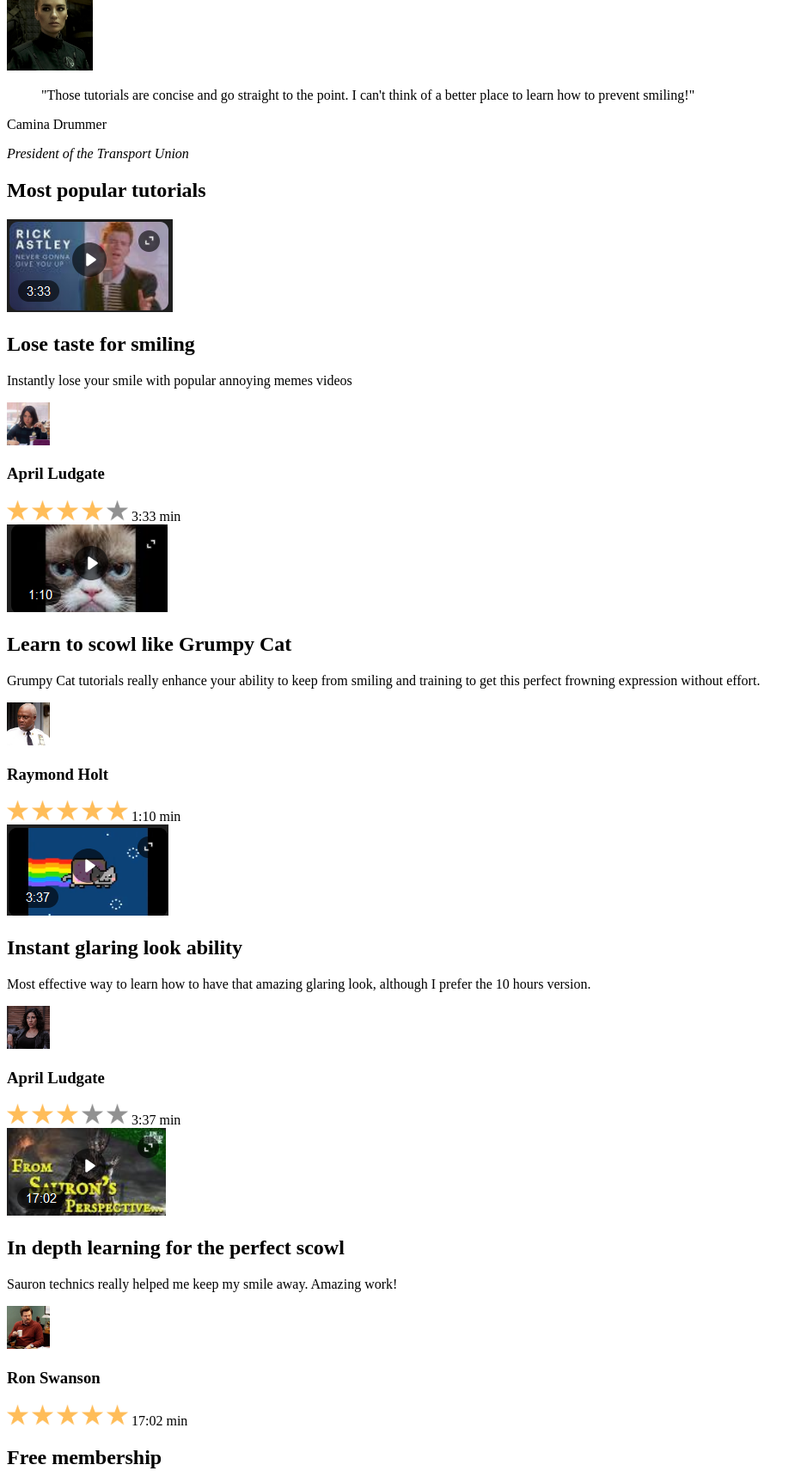
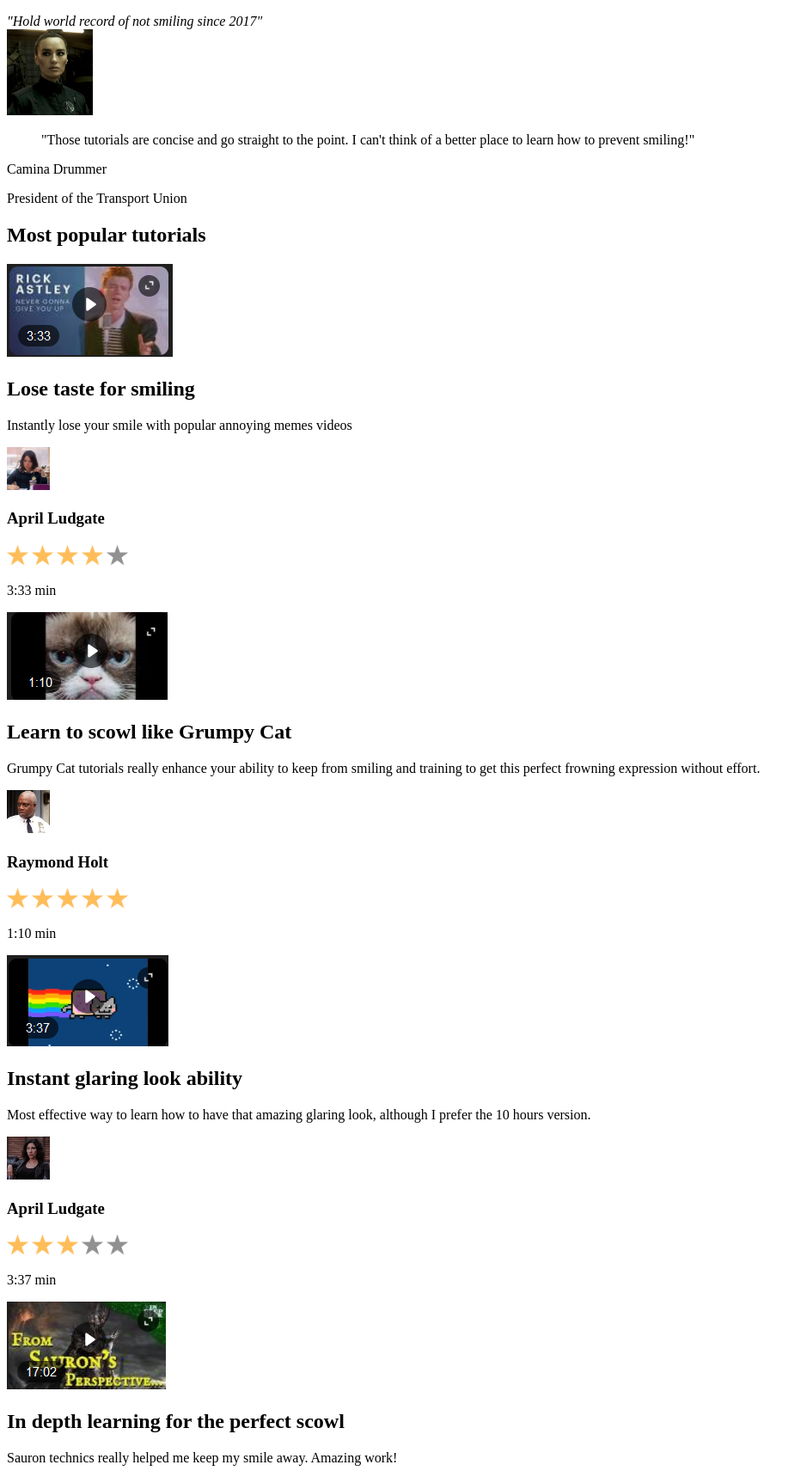
Before and after one commit to Julieed-971/holbertonschool-web-development, a plain HTML site: page html_advanced/index.html in a window 1280 px wide. Shown: the part 970-2688 px from the top of the page at 86% size, without its empty margins (0-939 px from the left). Drawn offline with Linux system fonts and the light colour scheme.

Commit message:
Fixed missing div and paragraphs

```diff
--- a/html_advanced/index.html
+++ b/html_advanced/index.html
@@ -7,20 +7,22 @@
 </head>
 <body>
 	<header>
+		<div>
 		<a href="https://github.com/Julieed-971">
 			<img src="../images/logo.png" width="250px">
 		</a>
+		</div>
+		<div>
 		<a href="https://cs50.harvard.edu/x/2024/">Courses</a>
 		<a href="https://draelent.itch.io/firefrenzy">Pricing</a>
 		<a href="https://www.fondationdurien.org/?q=langue&r=0">Login</a>
+	</div>
 	</header>
 	<main>
 		<section>
 			<div>
 			<h1>Get schooled</h1>
-				FROWN
-				SCOWL
-				GLARE
+				<p>FROWN SCOWL GLARE</p>
 			<button>REGISTER NOW!</button>
 		</div>
 		<div>
@@ -50,15 +52,20 @@
 		</div>
 		</section>
 		<section>
+			<div>
 			<img src="../images/Drummer.jpg" width="100px">
+			</div>
+			<div>
 			<blockquote>
 				"Those tutorials are concise and go straight to the point. I can't think of a better place to learn how to prevent smiling!"
 			</blockquote>
 			<p>Camina Drummer</p>
-			<em>President of the Transport Union</em>
+			<p>President of the Transport Union</p>
+		</div>
 		</section>
 		<section>
 			<h1>Most popular tutorials</h1>
+			<div>
 				<div>
 					<img src="../images/rickroll.png">
 					<h2>Lose taste for smiling</h2>
@@ -73,7 +80,7 @@
 						<img src="../images/gold_star.png" width="25px">
 						<img src="../images/gold_star.png" width="25px">
 						<img src="../images/grey_star.png" width="25px">
-					3:33 min
+						<p>3:33 min</p>
 					</div>
 				</div>
 				<div>
@@ -90,7 +97,7 @@
 						<img src="../images/gold_star.png" width="25px">
 						<img src="../images/gold_star.png" width="25px">
 						<img src="../images/gold_star.png" width="25px">
-					1:10 min
+						<p>1:10 min</p>
 					</div>
 				</div>
 				<div>
@@ -107,7 +114,7 @@
 						<img src="../images/gold_star.png" width="25px">
 						<img src="../images/grey_star.png" width="25px">
 						<img src="../images/grey_star.png" width="25px">
-					3:37 min
+						<p>3:37 min</p>
 					</div>
 				</div>
 				<div>
@@ -124,7 +131,8 @@
 						<img src="../images/gold_star.png" width="25px">
 						<img src="../images/gold_star.png" width="25px">
 						<img src="../images/gold_star.png" width="25px">
-					17:02 min
+						<p>17:02 min</p>
+					</div>
 				</div>
 			</div>
 		</section>
```
Lines whose indentation alone changed are shown as unchanged.
